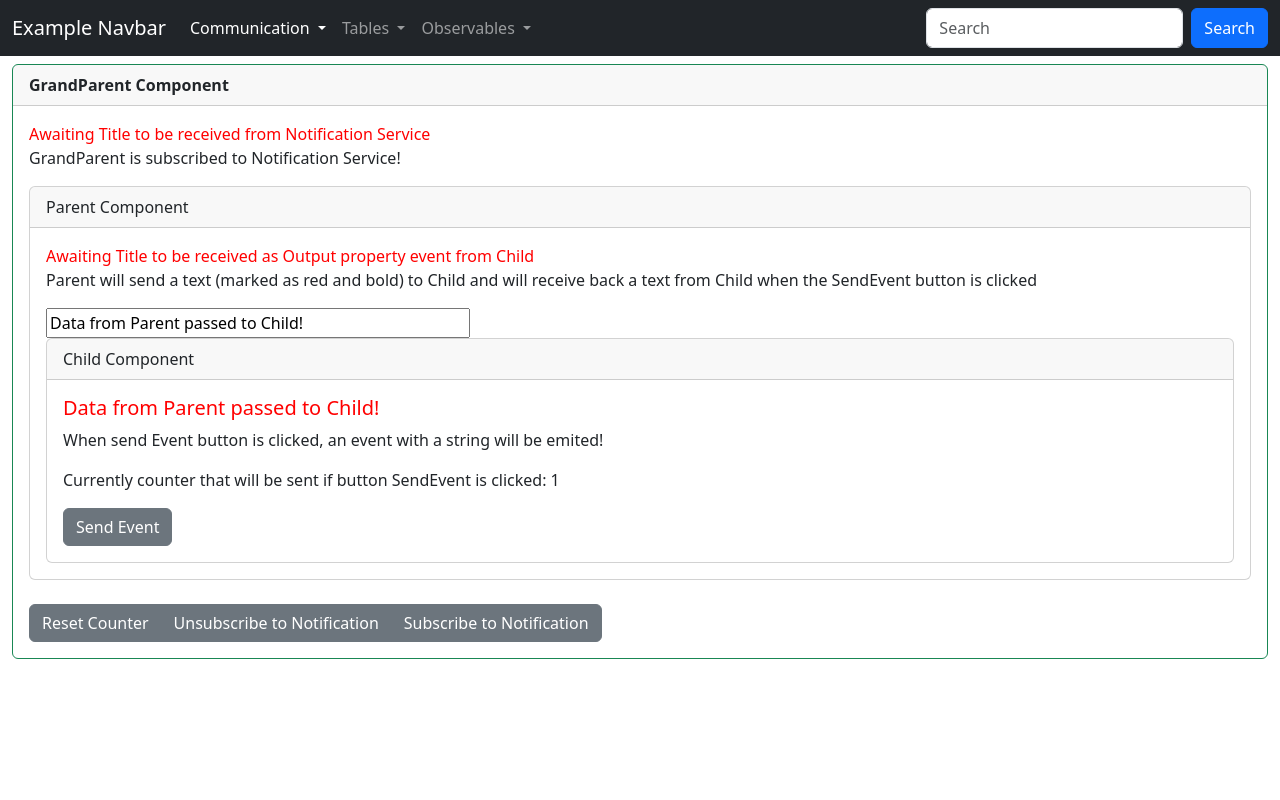
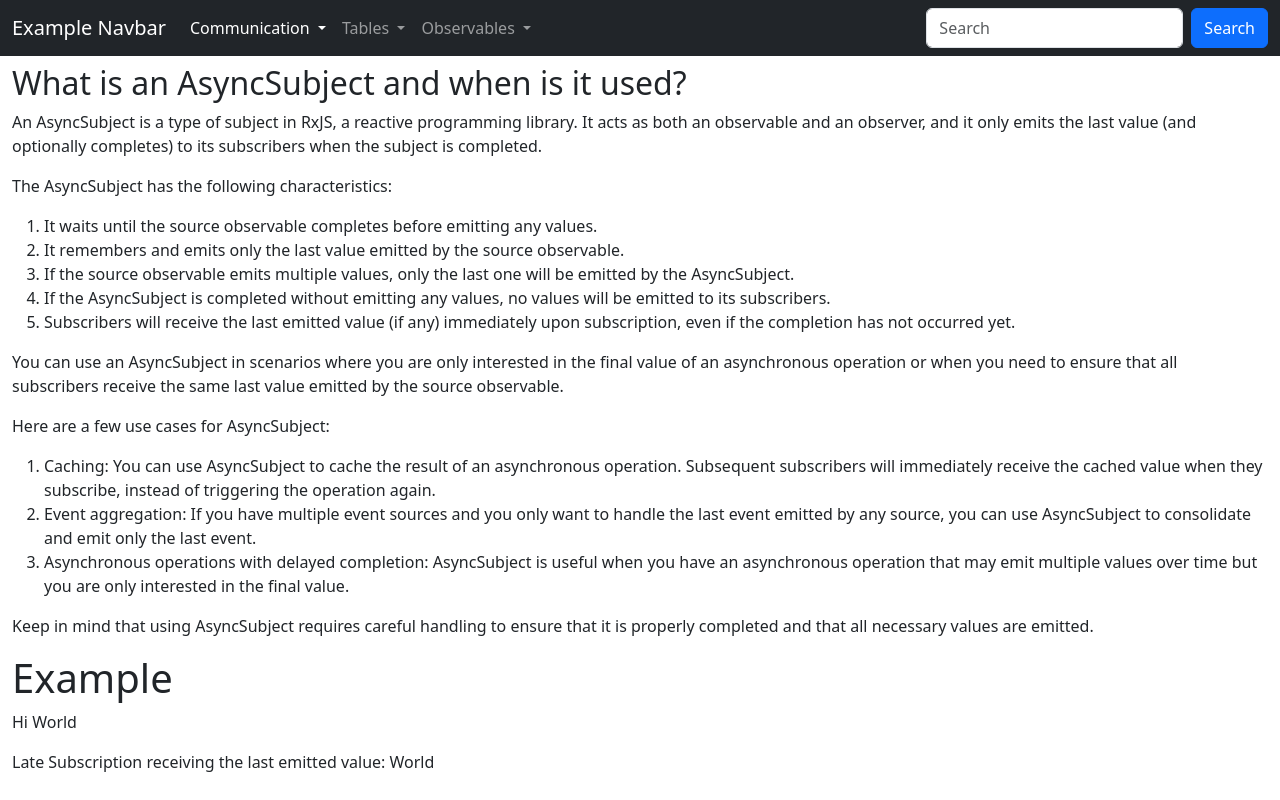
Before and after one commit to darthlinuxer/Angular-Crash-Course, an Angular app in the folder AngularFront/: page /asyncsubject in a window 1280 px wide. Before the commit this address led to /grandparent. Built offline with nearby package versions, Linux system fonts and the light colour scheme.

Commit message:
Replay and Async Subject

```diff
--- a/AngularFront/src/app/app.component.html
+++ b/AngularFront/src/app/app.component.html
@@ -44,6 +44,8 @@
                         </a>
                         <ul class="dropdown-menu">
                             <li><a class="dropdown-item" href="simpleobservable">Observables Example</a></li>
+                            <li><a class="dropdown-item" href="asyncsubject">Async Subject</a></li>
+                            <li><a class="dropdown-item" href="replaysubject">Replay Subject</a></li>
                             <li><a class="dropdown-item" href="canva">Hot Observable Canva</a></li>
                             <li><a class="dropdown-item" href="#">Hot vs Cold</a></li>
                         </ul>
--- /dev/null
+++ b/AngularFront/src/app/observables/asyncSubject/asyncsubject.component.html
@@ -0,0 +1,29 @@
+<h2>What is an AsyncSubject and when is it used?</h2>
+
+<p>An AsyncSubject is a type of subject in RxJS, a reactive programming library. It acts as both an observable and an observer, and it only emits the last value (and optionally completes) to its subscribers when the subject is completed.</p>
+
+<p>The AsyncSubject has the following characteristics:</p>
+
+<ol>
+  <li>It waits until the source observable completes before emitting any values.</li>
+  <li>It remembers and emits only the last value emitted by the source observable.</li>
+  <li>If the source observable emits multiple values, only the last one will be emitted by the AsyncSubject.</li>
+  <li>If the AsyncSubject is completed without emitting any values, no values will be emitted to its subscribers.</li>
+  <li>Subscribers will receive the last emitted value (if any) immediately upon subscription, even if the completion has not occurred yet.</li>
+</ol>
+
+<p>You can use an AsyncSubject in scenarios where you are only interested in the final value of an asynchronous operation or when you need to ensure that all subscribers receive the same last value emitted by the source observable.</p>
+
+<p>Here are a few use cases for AsyncSubject:</p>
+
+<ol>
+  <li>Caching: You can use AsyncSubject to cache the result of an asynchronous operation. Subsequent subscribers will immediately receive the cached value when they subscribe, instead of triggering the operation again.</li>
+  <li>Event aggregation: If you have multiple event sources and you only want to handle the last event emitted by any source, you can use AsyncSubject to consolidate and emit only the last event.</li>
+  <li>Asynchronous operations with delayed completion: AsyncSubject is useful when you have an asynchronous operation that may emit multiple values over time but you are only interested in the final value.</li>
+</ol>
+
+<p>Keep in mind that using AsyncSubject requires careful handling to ensure that it is properly completed and that all necessary values are emitted.</p>
+
+<h1>Example</h1>
+<p>Hi {{asyncSubject$ | async}}</p>
+<p>Late Subscription receiving the last emitted value: {{message}}</p>
--- /dev/null
+++ b/AngularFront/src/app/observables/asyncSubject/asyncsubject.component.ts
@@ -0,0 +1,32 @@
+import { Component, OnDestroy, OnInit } from '@angular/core';
+import { AsyncSubject, Subscription } from 'rxjs';
+
+@Component({
+  selector: 'app-example2',
+  templateUrl: './asyncsubject.component.html',
+  styleUrls: ['./asyncsubject.component.css']
+})
+export class AsyncSubjectComponent implements OnInit, OnDestroy {
+
+  asyncSubject$: AsyncSubject<string> = new AsyncSubject<string>();
+  subscription!: Subscription;
+  message!:string;
+  constructor() { }
+
+  ngOnInit(): void {
+    setTimeout(() => {
+      this.asyncSubject$.next('Hello');
+      this.asyncSubject$.next('World');
+      this.asyncSubject$.complete();
+    }, 1000);
+  }
+
+  ngAfterViewInit(){
+    setTimeout(()=> this.subscription = this.asyncSubject$.subscribe( value => this.message = value),2000);
+  }
+
+  ngOnDestroy(){
+    this.subscription.unsubscribe();
+  }
+
+}
--- /dev/null
+++ b/AngularFront/src/app/observables/replaysubject/replaysubject.component.html
@@ -0,0 +1,22 @@
+<h2>What is a ReplaySubject and when is it used?</h2>
+
+<p>A ReplaySubject is a type of subject in RxJS, a reactive programming library. It acts as both an observable and an observer, and it emits multiple or all values (including those emitted in the past) to its subscribers, regardless of when they subscribe.</p>
+
+<p>The ReplaySubject has the following characteristics:</p>
+
+<ol>
+  <li>It records and replays multiple values to new subscribers.</li>
+  <li>It can be configured to replay a specific number of values or replay all values emitted, including those emitted before subscription.</li>
+  <li>It can be configured with a time window, allowing it to replay values emitted within a specific time frame.</li>
+  <li>If a ReplaySubject is completed or errored, it will still replay the recorded values to new subscribers.</li>
+</ol>
+
+<p>You can use a ReplaySubject in various scenarios:</p>
+
+<ol>
+  <li>Caching: You can use a ReplaySubject to cache and replay values emitted by an asynchronous or event-based data source. Subsequent subscribers will receive the cached values, even if they subscribe at a later time.</li>
+  <li>Time-based operations: If you need to capture and replay values emitted within a specific time frame, such as the last 5 seconds of events, you can configure a ReplaySubject with a time window to accomplish this.</li>
+  <li>Retrying or resubscribing: When dealing with error scenarios, a ReplaySubject can replay the last emitted values to new subscribers, helping in retrying or resubscribing to a source observable.</li>
+</ol>
+
+<p>Keep in mind that ReplaySubject retains a copy of all emitted values, which can consume memory if the number of emitted values is large. Use it judiciously to balance memory usage and the requirements of your application.</p>
--- /dev/null
+++ b/AngularFront/src/app/observables/replaysubject/replaysubject.component.ts
@@ -0,0 +1,32 @@
+import { Component, OnInit } from '@angular/core';
+import { ReplaySubject } from 'rxjs';
+
+@Component({
+  selector: 'app-replaysubject',
+  templateUrl: './replaysubject.component.html',
+  styleUrls: ['./replaysubject.component.css']
+})
+export class ReplaysubjectComponent implements OnInit {
+
+  replaySubject$ = new ReplaySubject(3);
+
+  constructor() { }
+
+  ngOnInit(): void {
+    this.replaySubject$.next('Value 1');
+    this.replaySubject$.next('Value 2');
+    this.replaySubject$.next('Value 3');
+  }
+
+  ngAfterViewInit(){
+    this.replaySubject$.subscribe((value) => {
+      console.log('Subscriber 1:', value);
+    });
+    this.replaySubject$.next('Value 4');
+    this.replaySubject$.subscribe((value) => {
+      console.log('Subscriber 2:', value);
+    });
+    this.replaySubject$.next('Value 5');
+  }
+
+}
```
Also changed, not shown: AngularFront/src/app/app-routing.module.ts (deleted, +0 -24 lines), AngularFront/src/app/app.module.ts (+16 -9 lines), AngularFront/src/app/observables/observables.module.ts (added, +30 -0 lines), AngularFront/src/app/observables/asyncSubject/asyncsubject.component.css (added), AngularFront/src/app/observables/replaysubject/replaysubject.component.css (added).
